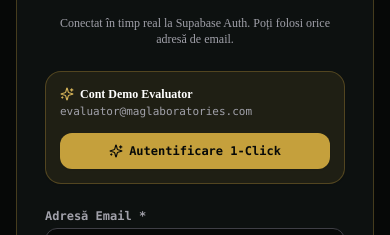
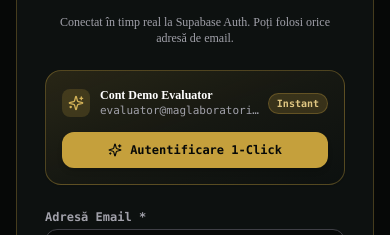
Before and after one commit to andreiGM1/eyebrow-serum, a Next.js app: page /auth/login in a window 390 px wide. Shown: the part 338-573 px from the top of the page. Built offline with nearby package versions, Linux system fonts and the light colour scheme; no server answers.

Commit message:
fix(auth): layout demo login card with stacked responsive button to prevent text collision

```diff
--- a/src/app/auth/login/page.tsx
+++ b/src/app/auth/login/page.tsx
@@ -97,23 +97,33 @@ export default function LoginPage() {
         </div>
 
         {/* Quick Demo Pill for Evaluators */}
-        <div className="p-3.5 sm:p-4 rounded-2xl bg-gold-500/10 border border-gold-500/30 flex flex-col sm:flex-row sm:items-center justify-between gap-3 shadow-sm">
-          <div className="min-w-0">
-            <div className="text-xs font-serif font-bold text-stone-950 dark:text-white flex items-center gap-1.5">
-              <Sparkles className="w-3.5 h-3.5 text-gold-600 dark:text-gold-400 flex-shrink-0" />
-              <span>Cont Demo Evaluator</span>
+        <div className="p-4 rounded-2xl bg-gradient-to-br from-gold-500/15 via-gold-500/5 to-transparent border border-gold-500/35 shadow-sm space-y-3">
+          <div className="flex items-center justify-between gap-2">
+            <div className="flex items-center gap-2.5 min-w-0">
+              <div className="p-1.5 rounded-lg bg-gold-500/20 text-gold-600 dark:text-gold-400 flex-shrink-0">
+                <Sparkles className="w-4 h-4" />
+              </div>
+              <div className="min-w-0">
+                <div className="text-xs font-serif font-bold text-stone-950 dark:text-white">
+                  Cont Demo Evaluator
+                </div>
+                <div className="text-[11px] font-mono text-stone-600 dark:text-zinc-400 truncate">
+                  evaluator@maglaboratories.com
+                </div>
+              </div>
             </div>
-            <div className="text-[11px] font-mono text-stone-600 dark:text-zinc-400 mt-0.5 break-all sm:break-normal">
-              evaluator@maglaboratories.com
-            </div>
+            <span className="text-[10px] font-mono font-bold px-2 py-0.5 rounded-full bg-gold-500/20 text-gold-800 dark:text-gold-300 border border-gold-500/30 whitespace-nowrap flex-shrink-0">
+              Instant
+            </span>
           </div>
+
           <button
             type="button"
             onClick={handleQuickEvaluatorLogin}
             disabled={loading}
-            className="w-full sm:w-auto px-4 py-2.5 sm:py-1.5 rounded-xl bg-gold-500 hover:bg-gold-400 text-obsidian-950 text-xs font-mono font-bold transition-all shadow-sm active:scale-95 disabled:opacity-50 text-center flex items-center justify-center gap-1.5 cursor-pointer touch-manipulation flex-shrink-0"
+            className="w-full py-2.5 px-4 rounded-xl bg-gold-500 hover:bg-gold-400 text-obsidian-950 text-xs font-mono font-bold transition-all shadow-md hover:shadow-gold-500/20 active:scale-[0.98] disabled:opacity-50 flex items-center justify-center gap-2 cursor-pointer touch-manipulation"
           >
-            <Sparkles className="w-3.5 h-3.5 text-obsidian-950 sm:hidden flex-shrink-0" />
+            <Sparkles className="w-3.5 h-3.5 text-obsidian-950 flex-shrink-0" />
             <span>Autentificare 1-Click</span>
           </button>
         </div>
```
